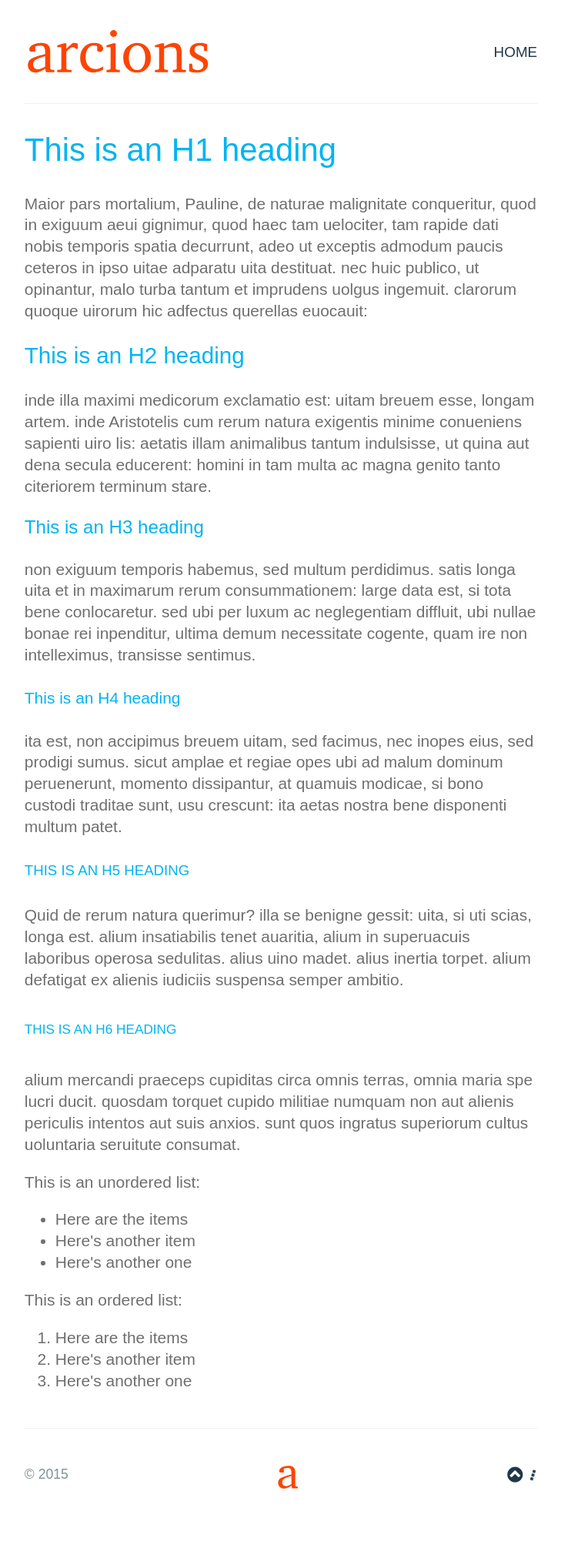
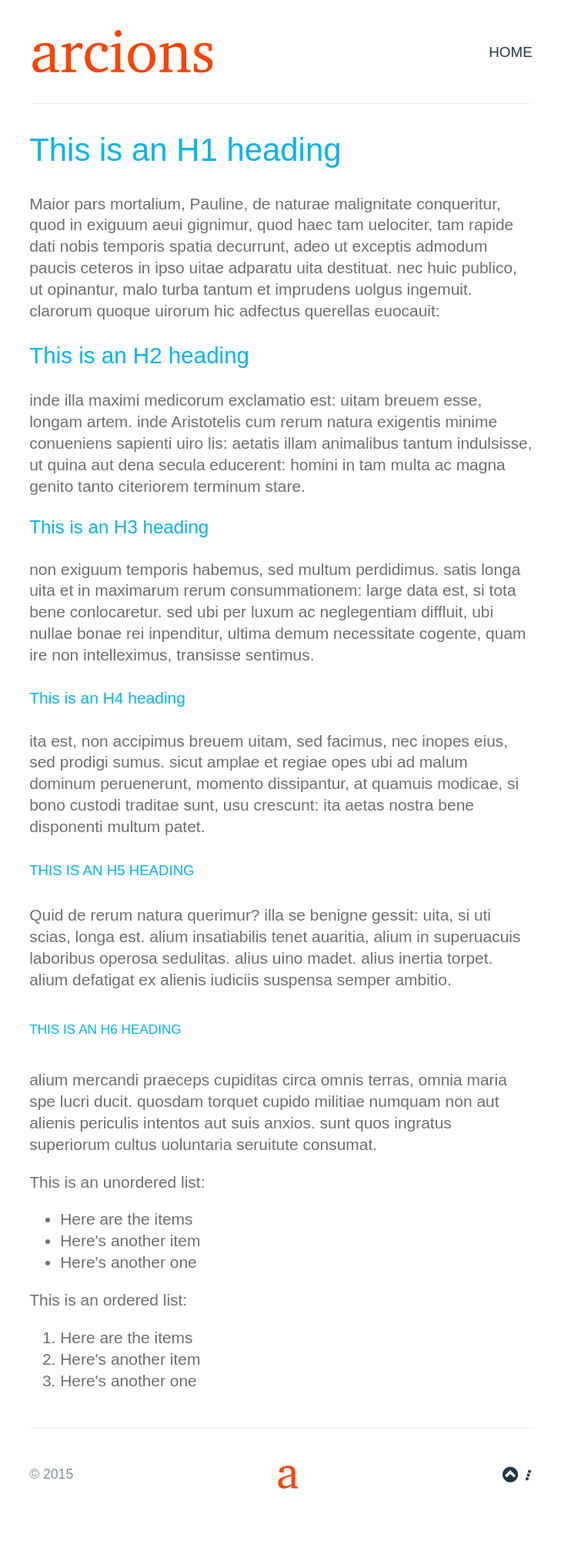
Before and after one commit to arcions/arcions.github.io, a Jekyll site: the page built from index.html, in a window 1280 px wide. Shown: the whole page at 77% size, without its empty margins (275-1004 px from the left). Built offline with Jekyll 4.4.1, drawn with Linux system fonts in a browser that asks for light colours; nearby versions of some CDN libraries; some web fonts are replaced; Markdown is read by kramdown in place of the engine named in the settings.

Commit message:
Update main.css

```diff
--- a/stylesheets/main.css
+++ b/stylesheets/main.css
@@ -3,7 +3,7 @@
 }
 
 body {
-  width:63%;
+  width:62%;
   padding:0px 70px 70px;
   margin-left:auto;
   margin-right:auto;
```
